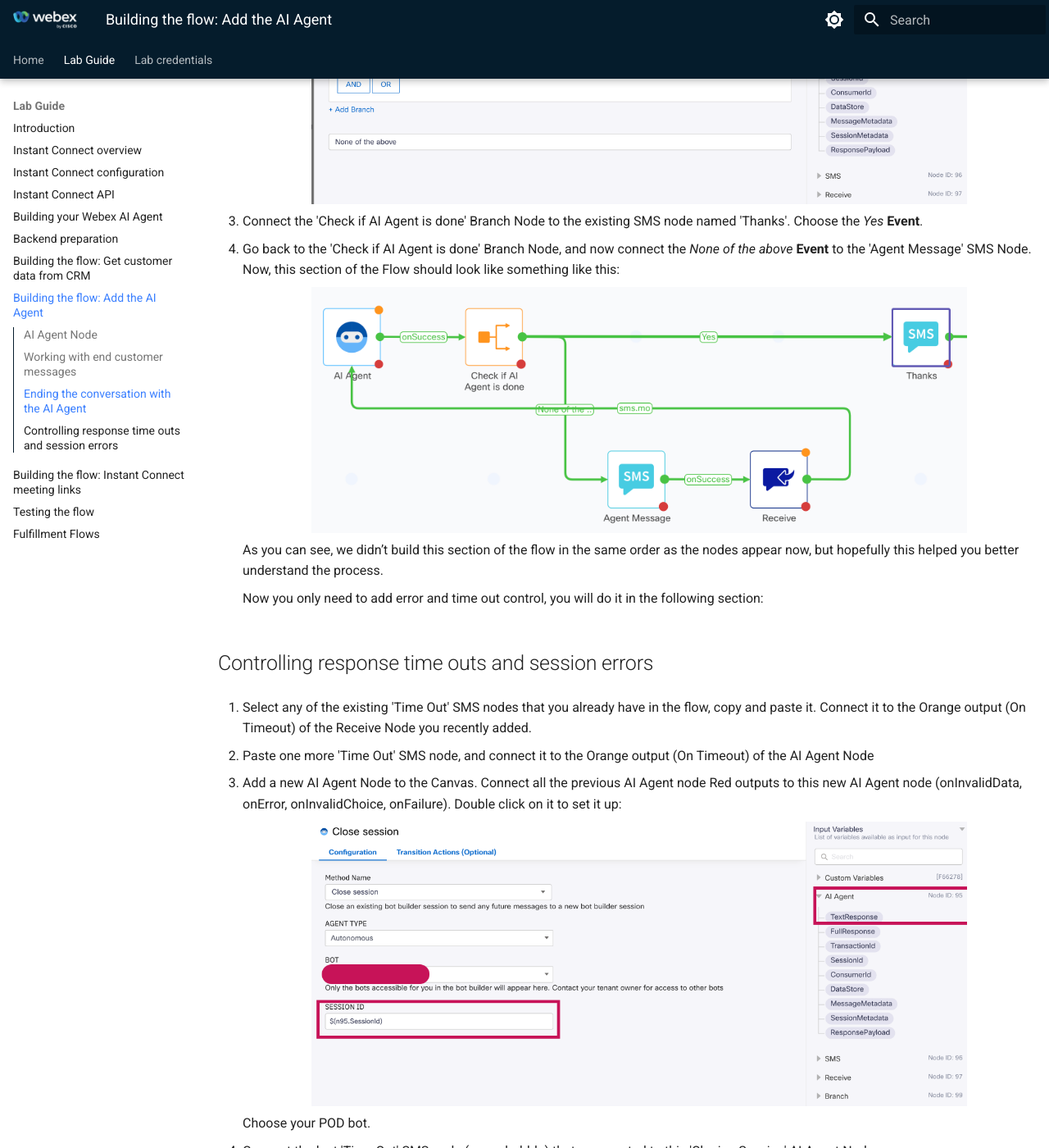
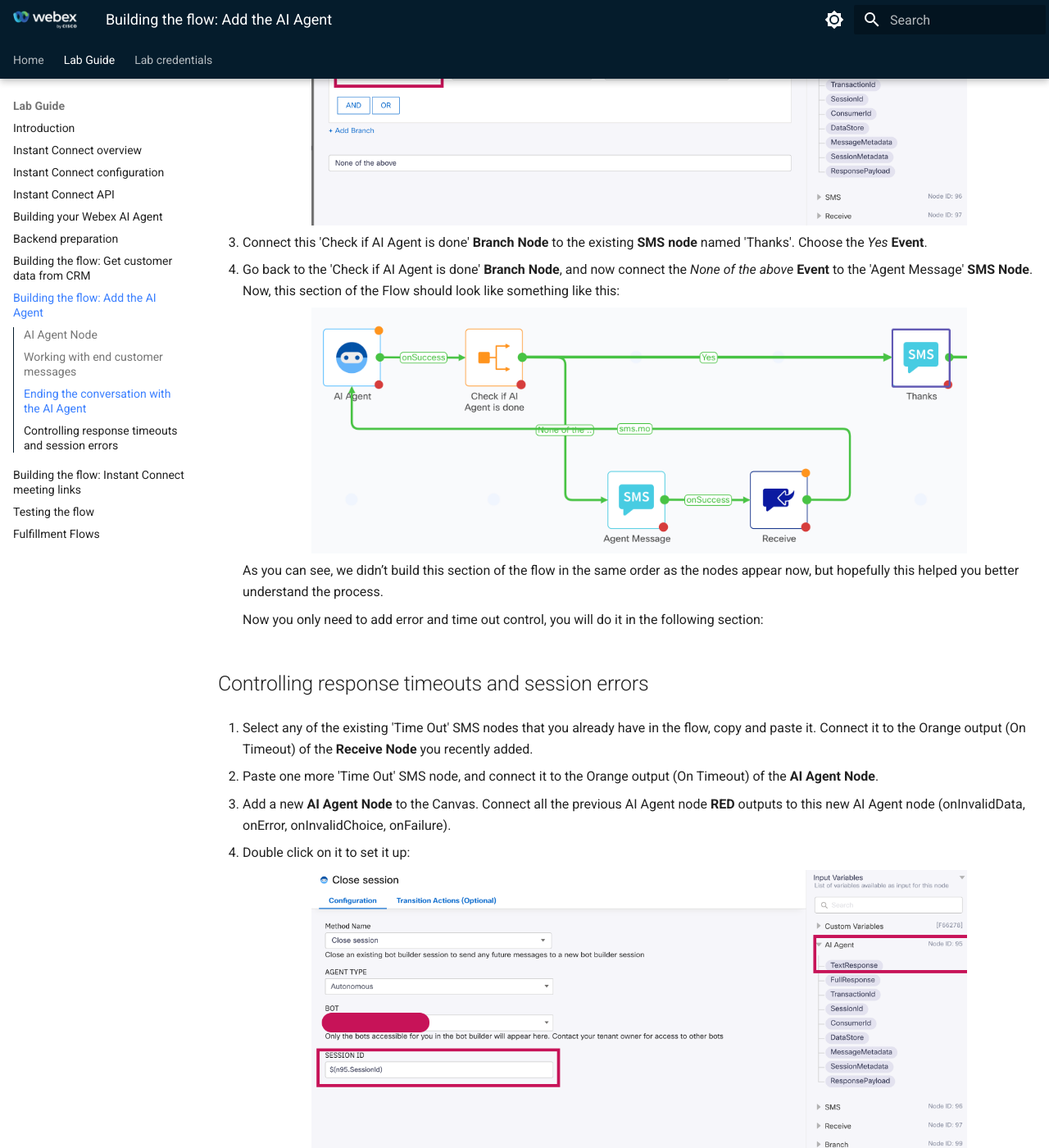
Before and after one commit to WebexCC-SA/LAB-2857, an MkDocs documentation site: the page built from docs/07-connectflow-02-ai-agent.md, in a window 1280 px wide and 1400 px high, scrolled down 4785 px. Shown: the whole window at 82% size. Built offline with MkDocs 1.6.1 and Material for MkDocs 9.7.7, drawn with Linux system fonts in a browser that asks for light colours; some of the changed text lies outside the part shown.

Commit message:
better adding ai agent section

```diff
--- a/docs/07-connectflow-02-ai-agent.md
+++ b/docs/07-connectflow-02-ai-agent.md
@@ -63,10 +63,9 @@
 
     ![Branch Node to check if it is the last message](images/branch-ai-agent.png){style="width:800px; display:block; margin:0 auto;"}
 
-3. Connect the 'Check if AI Agent is done' Branch Node to the existing SMS node named 'Thanks'. Choose the _Yes_ **Event**.
+3. Connect this 'Check if AI Agent is done' **Branch Node** to the existing **SMS node** named 'Thanks'. Choose the _Yes_ **Event**.
 
-4. Go back to the 'Check if AI Agent is done' Branch Node, and now connect the _None of the above_ **Event** to the 'Agent Message' SMS Node. Now, this section of the Flow should look like something like this:
-
+4. Go back to the 'Check if AI Agent is done' **Branch Node**, and now connect the _None of the above_ **Event** to the 'Agent Message' **SMS Node**. Now, this section of the Flow should look like something like this:
 
     ![Partial Flow](images/ai-agent-partial-flow2.png){style="width:800px; display:block; margin:0 auto;"}
 
@@ -74,19 +73,21 @@
 
     Now you only need to add error and time out control, you will do it in the following section:
 
-## Controlling response time outs and session errors
+## Controlling response timeouts and session errors
 
-1. Select any of the existing 'Time Out' SMS nodes that you already have in the flow, copy and paste it. Connect it to the Orange output (On Timeout) of the Receive Node you recently added.
+1. Select any of the existing 'Time Out' SMS nodes that you already have in the flow, copy and paste it. Connect it to the Orange output (On Timeout) of the **Receive Node** you recently added.
 
-2. Paste one more 'Time Out' SMS node, and connect it to the Orange output (On Timeout) of the AI Agent Node
+2. Paste one more 'Time Out' SMS node, and connect it to the Orange output (On Timeout) of the **AI Agent Node**.
 
-3. Add a new AI Agent Node to the Canvas. Connect all the previous AI Agent node Red outputs to this new AI Agent node (onInvalidData, onError, onInvalidChoice, onFailure). Double click on it to set it up:
+3. Add a new **AI Agent Node** to the Canvas. Connect all the previous AI Agent node **RED** outputs to this new AI Agent node (onInvalidData, onError, onInvalidChoice, onFailure).
+
+4. Double click on it to set it up:
 
     ![Closing Session](images/ai-agent-close-session.png){style="width:800px; display:block; margin:0 auto;"}
 
-    Choose your POD bot.
+    You gave to choose your POD bot.
 
-4. Connect the last 'Time Out' SMS node (green bubble) that you created to this 'Closing Session' AI Agent Node.
+4. Connect the last 'Time Out' SMS node (green bubble) that you created to this 'Closing Session' **AI Agent Node**.
 
     This section of the flow should look like this:
 
```
Also changed, not shown: other parts of docs/07-connectflow-02-ai-agent.md (+7 -7 lines).
